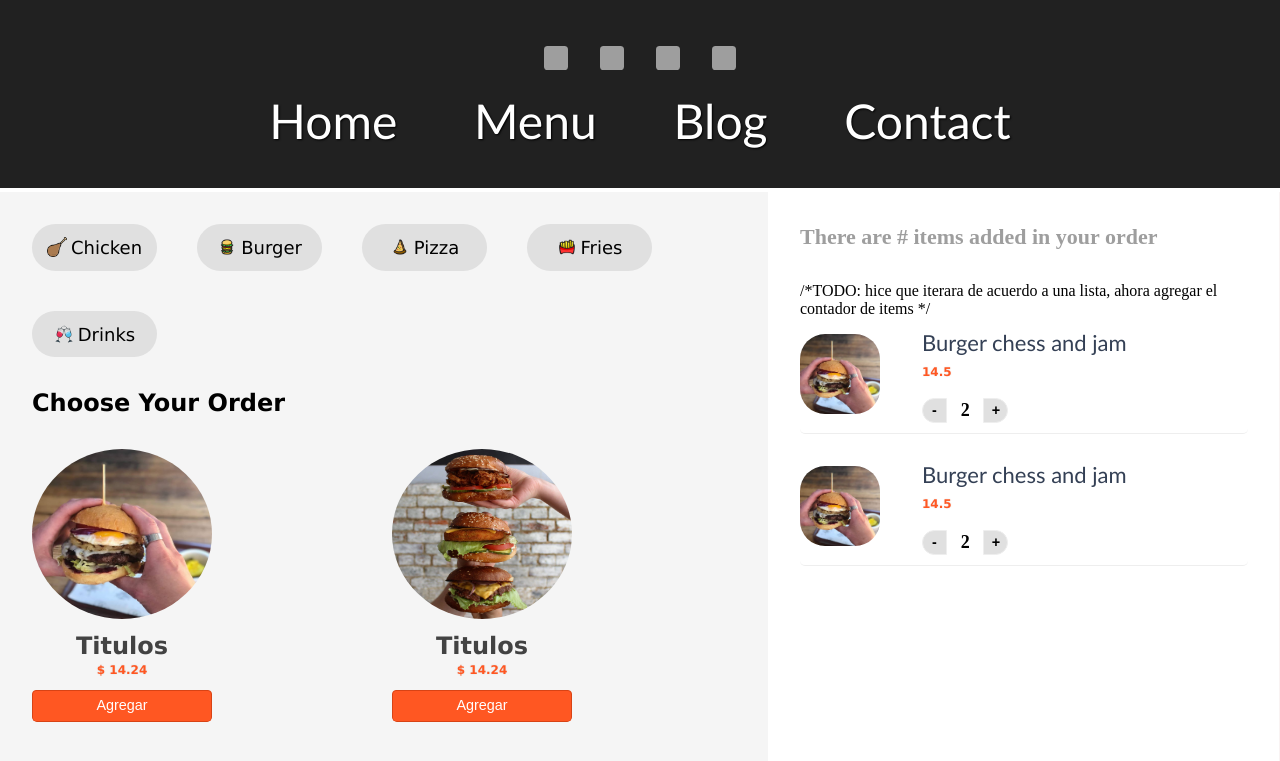
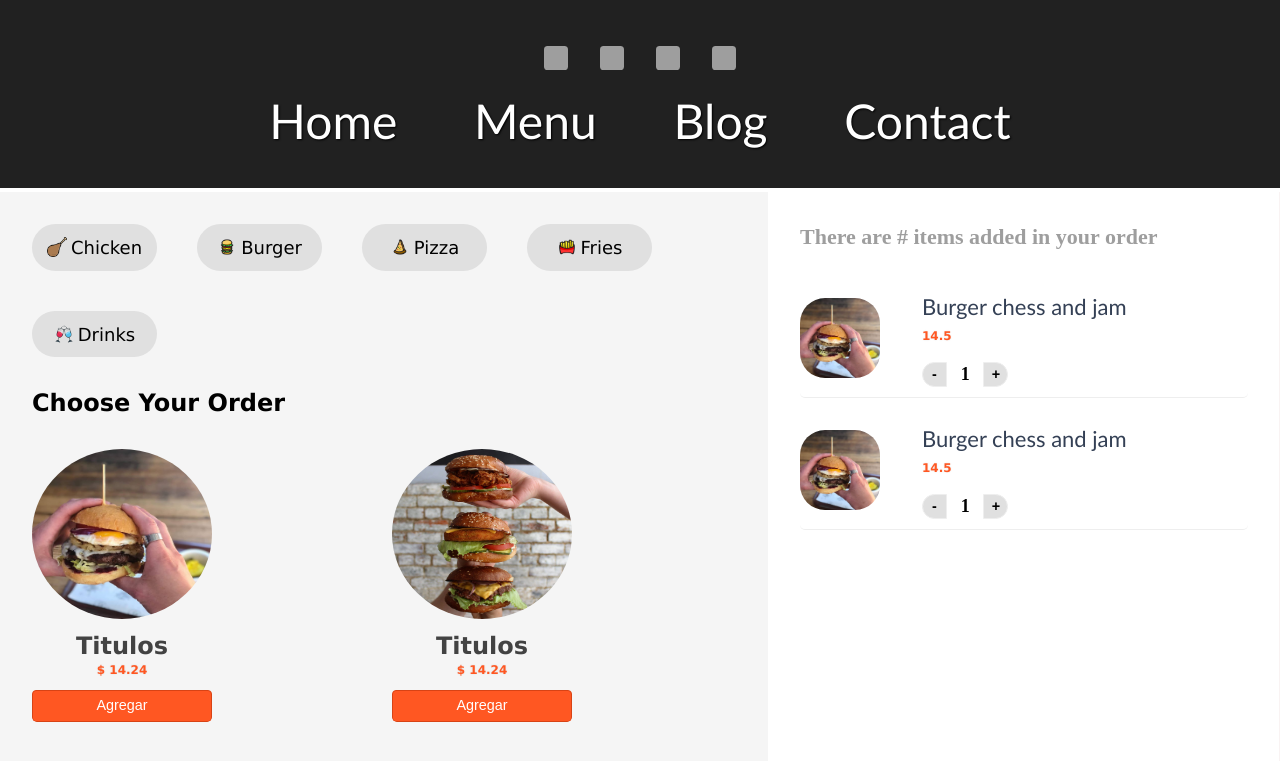
Before and after one commit to EdwinCruz13/Ucamp-Restaurant, a React (Create React App) app: page /Order in a window 1280 px wide. Shown: the top 761 px of the page. Built offline with nearby package versions, Linux system fonts and the light colour scheme; grey boxes are pictures that could not be loaded.

Commit message:
adding components

```diff
--- a/src/components/invoice/Invoice.jsx
+++ b/src/components/invoice/Invoice.jsx
@@ -5,16 +5,33 @@ import { ItemAdded } from "./ItemAdded";
 import "./Invoice.css";
 
 export const Invoice = () => {
-  const [count, setCount] = useState({
-    counters: [{ id: 1 }, { id: 2 }],
-  });
+  const [count, setCount] = useState({ counters: [{ id: 1 }, { id: 2 }] });
+
+
+
+  const [itemAdded, setItemAdded] = useState(1);
+
+  //event in order to increase a item
+  const Increase = () => {
+    setItemAdded(itemAdded + 1);
+  }
+
+  //event in order to decrease a item
+  const Decrease = () => {
+    if (itemAdded < 2)
+      setItemAdded(1)
+
+    else
+      setItemAdded(itemAdded - 1);
+  }
+
+
 
   return (
     <>
       <div className="item-list list-task">
-        /*TODO: hice que iterara de acuerdo a una lista, ahora agregar el contador de items */
-        {count.counters.map(({ id, classItem }) => (
-          <ItemAdded key={id} id={id}  />
+        {count.counters.map(({ id }) => (
+          <ItemAdded key={id} id={id} itemAdded={itemAdded} Increase={Increase} Decrease={Decrease}/>
         ))}
       </div>
 
--- a/src/components/invoice/ItemAdded.jsx
+++ b/src/components/invoice/ItemAdded.jsx
@@ -1,14 +1,7 @@
 import React from "react";
-import { useState } from "react";
-
-import { Counter } from '../Counter';
 import burger1 from "../../icons/images/burger1.png";
 
-export const ItemAdded = ({id}) => {
-    //const [counterItem, Increment, Decrease] = Counter();
-    //const [state, setState] = useState({ count: 0 });
-
-
+export const ItemAdded = ({ id, itemAdded, Increase, Decrease }) => {
 
 
 
@@ -26,14 +19,14 @@ export const ItemAdded = ({id}) => {
           <div className="btn-group">
             <button
               className="btn btn-default rounded-left"
-
+              onClick={Decrease}
             >
               -
             </button>
-            <span>2</span>
+            <span>{itemAdded}</span>
             <button
               className="btn btn-default rounded-right"
-
+              onClick={Increase}
             >
               +
             </button>
--- a/src/pages/order/Order.css
+++ b/src/pages/order/Order.css
@@ -191,6 +191,7 @@
   #Order-page #Order-body #Invoice{
     top: 0;
     position: relative;
+    z-index: -100;
   }
 
 
```
